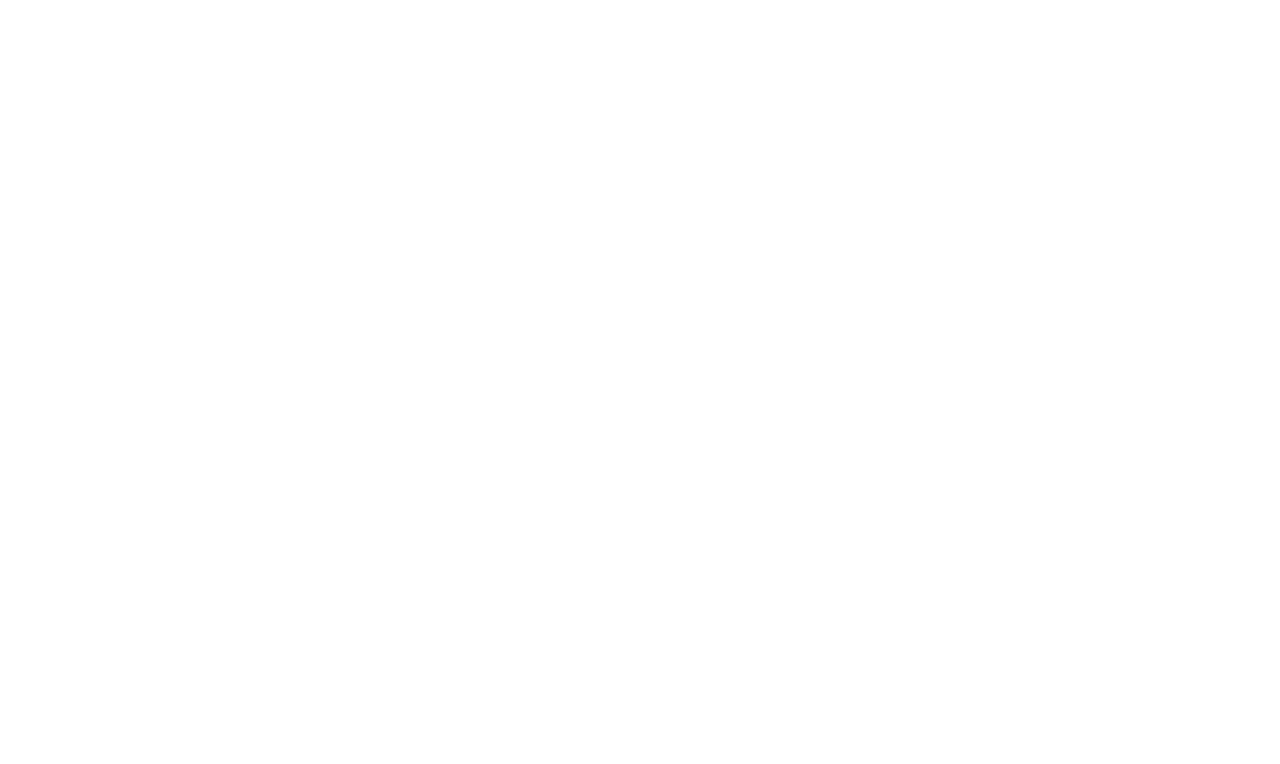
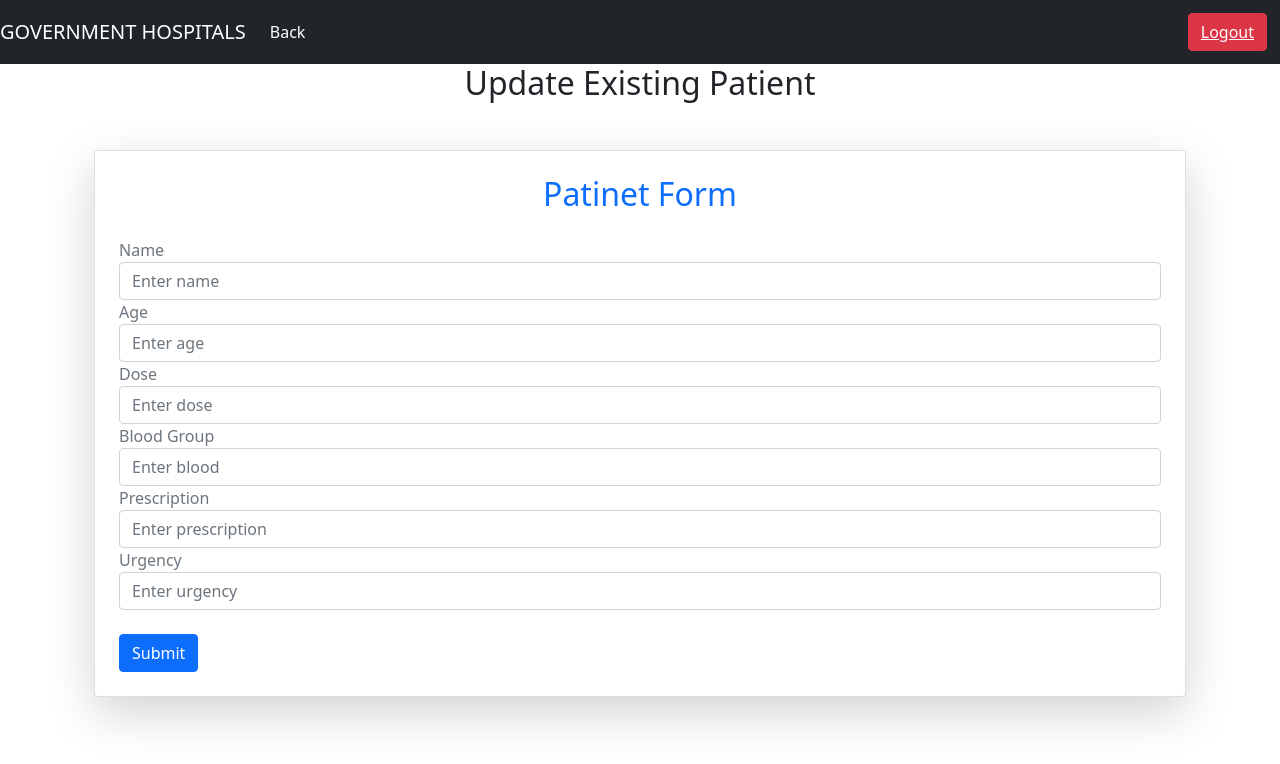
Before and after one commit to surajchaudhari2002/Hospital-Management-System, an Angular app in the folder frontend_hospital_management_system/: page /update-patient/1 in a window 1280 px wide. Before the commit this address led to /. Shown: the top 764 px of the page. Built offline with nearby package versions, Linux system fonts and the light colour scheme.

Commit message:
update patient form created

```diff
--- a/frontend_hospital_management_system/src/app/app-routing.module.ts
+++ b/frontend_hospital_management_system/src/app/app-routing.module.ts
@@ -8,6 +8,7 @@
 import { CreatePatientComponent } from './create-patient/create-patient.component';
 import { MedicineComponent } from './medicine/medicine.component';
 import { CreateMedicineComponent } from './create-medicine/create-medicine.component';
+import { UpdatePatientComponent } from './update-patient/update-patient.component';
 
 const routes: Routes = [
  { path:'admin',component:AdmindashComponent},
@@ -19,6 +20,7 @@
  {path:'create-patient',component:CreatePatientComponent},
  {path:'view-medicine',component:MedicineComponent},
  {path:'create-medicine',component:CreateMedicineComponent},
+ {path:'update-patient/:id',component:UpdatePatientComponent}
 ];
 
 @NgModule({
--- a/frontend_hospital_management_system/src/app/app.module.ts
+++ b/frontend_hospital_management_system/src/app/app.module.ts
@@ -13,6 +13,7 @@
 import { CreatePatientComponent } from './create-patient/create-patient.component';
 import { MedicineComponent } from './medicine/medicine.component';
 import { CreateMedicineComponent } from './create-medicine/create-medicine.component';
+import { UpdatePatientComponent } from './update-patient/update-patient.component';
 
 @NgModule({
   declarations: [
@@ -24,7 +25,8 @@
     DocdashComponent,
     CreatePatientComponent,
     MedicineComponent,
-    CreateMedicineComponent
+    CreateMedicineComponent,
+    UpdatePatientComponent
   ],
   imports: [
     BrowserModule,
--- a/frontend_hospital_management_system/src/app/create-patient/create-patient.component.ts
+++ b/frontend_hospital_management_system/src/app/create-patient/create-patient.component.ts
@@ -26,4 +26,5 @@
 gotoPatientlist(){
 this.router.navigate(['/docdash'])
 }
+
 }
--- a/frontend_hospital_management_system/src/app/docdash/docdash.component.html
+++ b/frontend_hospital_management_system/src/app/docdash/docdash.component.html
@@ -48,10 +48,9 @@
           <th scope="col">ID</th>
           <th scope="col">Name</th>
           <th scope="col">Age</th>
-          <th scope="col">Dose</th>
           <th scope="col">Blood Group</th>
-          <th scope="col">Prescription</th>
           <th scope="col">Urgency</th>
+          <th scope="col">Action</th>
 
         </tr>
       </thead>
@@ -60,11 +59,11 @@
           <td>{{patient.id}}</td>
           <td>{{patient.name}}</td>
           <td>{{patient.age}}</td>
-          <td>{{patient.dose}}</td>
           <td>{{patient.blood}}</td>
-          <td>{{patient.prescription}}</td>
           <td>{{patient.urgency}}</td>
-
+          <td>
+          <button (click)="update(patient.id)" class="btn btn-success">Update</button>
+          </td>
         </tr>
       </tbody>
     </table>
--- a/frontend_hospital_management_system/src/app/docdash/docdash.component.ts
+++ b/frontend_hospital_management_system/src/app/docdash/docdash.component.ts
@@ -1,6 +1,7 @@
 import { Component } from '@angular/core';
 import { Patient } from '../patient';
 import { PatientService } from '../PatientService';
+import { Router } from '@angular/router';
 
 @Component({
   selector: 'app-docdash',
@@ -9,7 +10,7 @@
 })
 export class DocdashComponent {
 
-  constructor(private patientService:PatientService){}
+  constructor(private patientService:PatientService,private router:Router){}
   patients:Patient[]=[];
 
   ngOnInit():void{
@@ -21,4 +22,8 @@
       this.patients=data;
     })
   }
+
+  update(id:number){
+    this.router.navigate(['update-patient',id])
+  }
 }
--- /dev/null
+++ b/frontend_hospital_management_system/src/app/update-patient/update-patient.component.html
@@ -0,0 +1,74 @@
+<nav style="margin:auto" class="navbar navbar-expand-lg bg-dark">
+
+    <a style="color: white;" class="navbar-brand" href="#">GOVERNMENT HOSPITALS</a>
+    <button class="navbar-toggler" type="button" data-bs-toggle="collapse" data-bs-target="#navbarSupportedContent" aria-controls="navbarSupportedContent" aria-expanded="false" aria-label="Toggle navigation">
+      <span class="navbar-toggler-icon"></span>
+    </button>
+    <div class="collapse navbar-collapse" id="navbarSupportedContent">
+      <ul class="navbar-nav me-auto mb-2 mb-lg-0">
+
+
+        <li class="nav-item">
+            <a style="color: white;"class="nav-link active" aria-current="page" href="javascript:void(0);" routerLink="/docdash">Back</a>
+          </li>
+
+
+
+      </ul>
+
+      <div class="mx-2">
+
+        <button style="margin: 5px;"class="btn btn-danger" data-toggle="modal" data-target="#loginModal"><a style="color:white;" href="javascript:void(0);" routerLink="/home">Logout</a></button>
+
+    </div>
+
+    </div>
+
+  </nav>
+
+<div class="container">
+
+    <h2 class="text-center">Update Existing Patient</h2>
+
+    <div class="container mt-5">
+        <div class="card shadow-lg p-4">
+            <h2 class="text-center text-primary mb-4">Patinet Form</h2>
+
+            <form (ngSubmit)="onSubmit()">
+                <div class="form-group">
+                    <label for="name" class="font-weight-bold text-secondary">Name</label>
+                    <input type="text" id="name" class="form-control" placeholder="Enter name" [(ngModel)]="patient.name" name="name">
+                </div>
+
+                <div class="form-group">
+                    <label for="age" class="font-weight-bold text-secondary">Age</label>
+                    <input type="text" id="age" class="form-control" placeholder="Enter age" [(ngModel)]="patient.age" name="age">
+                </div>
+
+                <div class="form-group">
+                    <label for="dose" class="font-weight-bold text-secondary">Dose</label>
+                    <input type="text" id="dose" class="form-control" placeholder="Enter dose" [(ngModel)]="patient.dose" name="dose">
+                </div>
+                <div class="form-group">
+                    <label for="blood" class="font-weight-bold text-secondary">Blood Group</label>
+                    <input type="text" id="blood" class="form-control" placeholder="Enter blood" [(ngModel)]="patient.blood" name="blood">
+                </div>
+
+                <div class="form-group">
+                    <label for="prescription" class="font-weight-bold text-secondary">Prescription</label>
+                    <input type="text" id="prescription" class="form-control" placeholder="Enter prescription" [(ngModel)]="patient.prescription" name="prescription">
+                </div>
+
+                <div class="form-group">
+                    <label for="urgency" class="font-weight-bold text-secondary">Urgency</label>
+                    <input type="text" id="urgency" class="form-control" placeholder="Enter urgency" [(ngModel)]="patient.urgency" name="urgency">
+                </div>
+
+                  <br>
+                    <button type="submit" class="btn btn-primary">Submit</button>
+
+            </form>
+        </div>
+    </div>
+
+</div>
--- /dev/null
+++ b/frontend_hospital_management_system/src/app/update-patient/update-patient.component.ts
@@ -0,0 +1,14 @@
+import { Component } from '@angular/core';
+import { Patient } from '../patient';
+
+@Component({
+  selector: 'app-update-patient',
+  templateUrl: './update-patient.component.html',
+  styleUrl: './update-patient.component.css'
+})
+export class UpdatePatientComponent {
+ patient:Patient=new Patient();
+ onSubmit(){
+
+ }
+}
```
Also changed, not shown: frontend_hospital_management_system/src/app/update-patient/update-patient.component.css (added), 2 other files (tests, documents, lock files or other folders).
